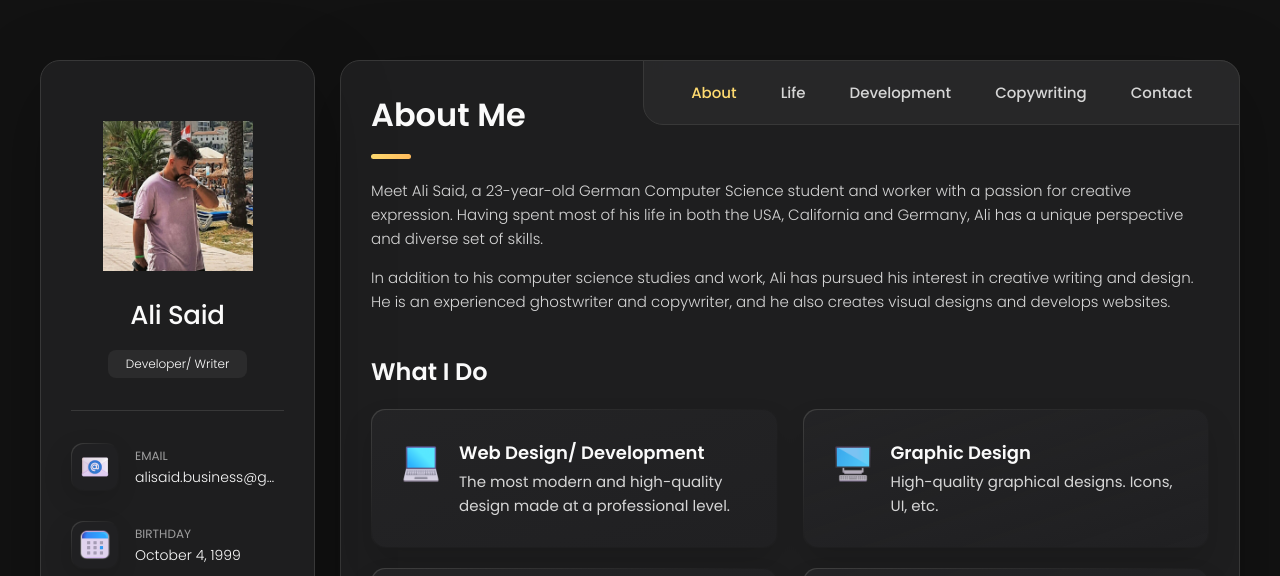
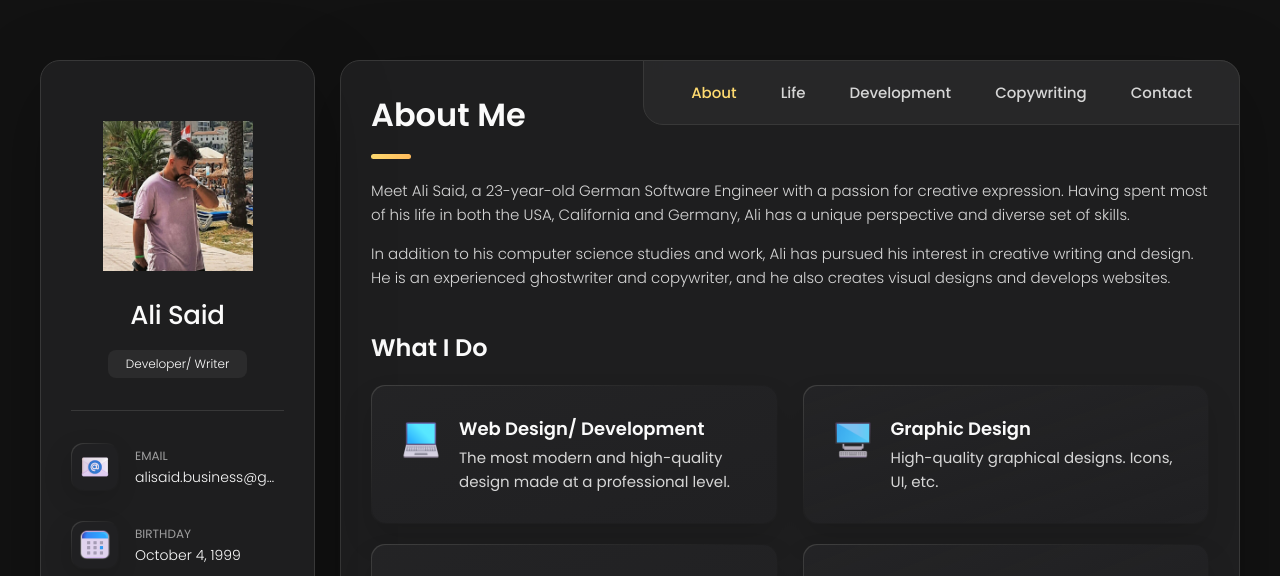
Before and after one commit to RealAliSaid/AliSaid, a plain HTML site: page index.html in a window 1280 px wide. Shown: the top 576 px of the page. Drawn offline with nearby package versions, Linux system fonts and the light colour scheme.

Commit message:
Update index.html

```diff
--- a/index.html
+++ b/index.html
@@ -169,7 +169,7 @@
 
         <section class="about-text">
           <p>
-            Meet Ali Said, a 23-year-old German Computer Science student and worker with a passion for creative expression. Having spent most of his life in both the USA, California and Germany, Ali has a unique perspective and diverse set of skills.
+            Meet Ali Said, a 23-year-old German Software Engineer with a passion for creative expression. Having spent most of his life in both the USA, California and Germany, Ali has a unique perspective and diverse set of skills.
           </p>
 
           <p>
```
